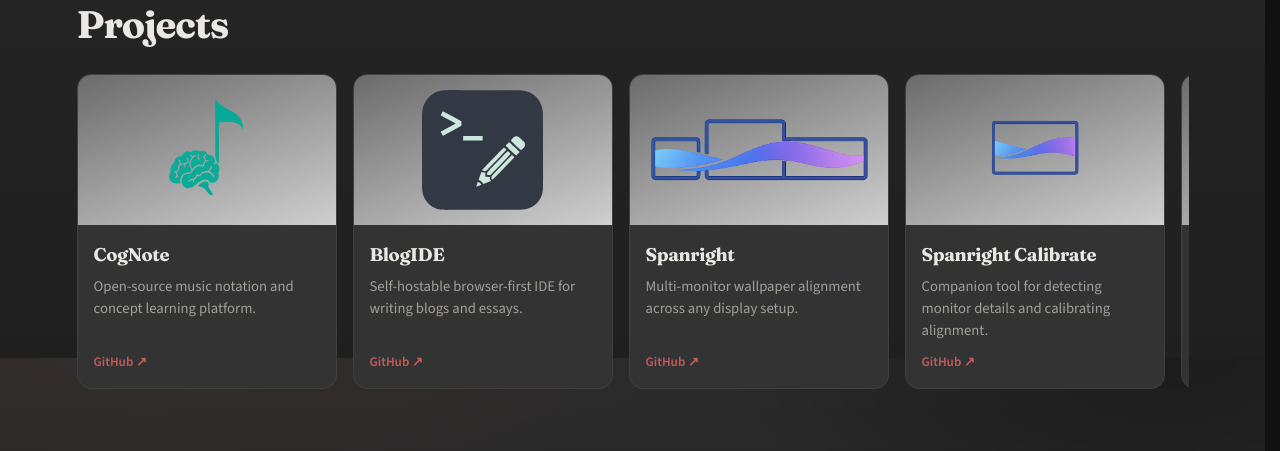
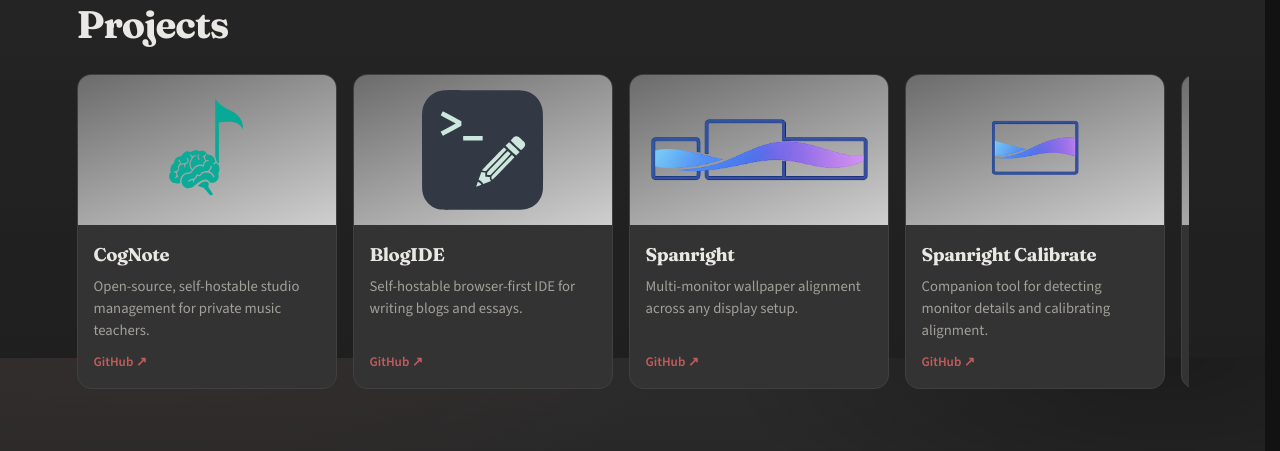
Before and after one commit to andresjmorales/personal-site, a Next.js app: page / in a window 1280 px wide. Shown: the part 442-893 px from the top of the page. Built offline with nearby package versions, Linux system fonts and the light colour scheme.

Commit message:
add grabbing click-and-drag, update cognote description

```diff
--- a/src/app/globals.css
+++ b/src/app/globals.css
@@ -172,7 +172,8 @@ a {
   gap: 1rem;
 }
 
-.project-scroll {
+.project-scroll,
+.writing-scroll {
   display: flex;
   gap: 1rem;
   margin: 0;
@@ -182,6 +183,30 @@ a {
   scroll-snap-type: x mandatory;
   scrollbar-color: var(--border) transparent;
   -webkit-overflow-scrolling: touch;
+}
+
+@media (hover: hover) and (pointer: fine) {
+  .project-scroll,
+  .writing-scroll {
+    cursor: grab;
+  }
+
+  .project-scroll.is-dragging,
+  .writing-scroll.is-dragging {
+    cursor: grabbing;
+    user-select: none;
+    scroll-snap-type: none;
+  }
+
+  .project-scroll a,
+  .writing-scroll a {
+    cursor: pointer;
+  }
+
+  .project-scroll.is-dragging a,
+  .writing-scroll.is-dragging a {
+    cursor: grabbing;
+  }
 }
 
 .project-scroll-item {
@@ -280,18 +305,6 @@ a {
 }
 
 /* ——— Writing cards ——— */
-
-.writing-scroll {
-  display: flex;
-  gap: 1rem;
-  margin: 0;
-  padding: 0.25rem 0 0.75rem;
-  overflow-x: auto;
-  overscroll-behavior-x: contain;
-  scroll-snap-type: x mandatory;
-  scrollbar-color: var(--border) transparent;
-  -webkit-overflow-scrolling: touch;
-}
 
 .writing-scroll-item {
   flex: 0 0 min(280px, 82vw);
--- a/src/app/page.tsx
+++ b/src/app/page.tsx
@@ -1,3 +1,4 @@
+import { CardRail } from "@/components/CardRail";
 import { Header } from "@/components/Header";
 import { ProjectCard } from "@/components/ProjectCard";
 import { WritingCard } from "@/components/WritingCard";
@@ -37,19 +38,19 @@ export default function HomePage() {
 
         <section id="projects" className="section">
           <h2 className="section-title">Projects</h2>
-          <div className="project-scroll" role="list">
+          <CardRail className="project-scroll" role="list">
             {projects.map((project) => (
               <div key={project.slug} className="project-scroll-item" role="listitem">
                 <ProjectCard project={project} />
               </div>
             ))}
-          </div>
+          </CardRail>
         </section>
 
         <section id="writing" className="section">
           <h2 className="section-title">Writing</h2>
           {posts.length > 0 ? (
-            <div className="writing-scroll" role="list">
+            <CardRail className="writing-scroll" role="list">
               {posts.map((post) => (
                 <div
                   key={post.slug}
@@ -59,7 +60,7 @@ export default function HomePage() {
                   <WritingCard post={post} />
                 </div>
               ))}
-            </div>
+            </CardRail>
           ) : null}
         </section>
 
--- /dev/null
+++ b/src/components/CardRail.tsx
@@ -0,0 +1,115 @@
+"use client";
+
+import {
+  useEffect,
+  useRef,
+  type ComponentPropsWithoutRef,
+  type PointerEvent as ReactPointerEvent,
+} from "react";
+
+type CardRailProps = ComponentPropsWithoutRef<"div">;
+
+function isFinePointer() {
+  return window.matchMedia("(hover: hover) and (pointer: fine)").matches;
+}
+
+export function CardRail({
+  className,
+  onPointerDown,
+  onPointerMove,
+  onPointerUp,
+  onPointerCancel,
+  ...props
+}: CardRailProps) {
+  const rootRef = useRef<HTMLDivElement>(null);
+  const stateRef = useRef({
+    pointerId: null as number | null,
+    startX: 0,
+    scrollLeft: 0,
+    dragging: false,
+    moved: false,
+  });
+
+  useEffect(() => {
+    const root = rootRef.current;
+    if (!root) return;
+
+    function onClickCapture(event: MouseEvent) {
+      if (!stateRef.current.moved) return;
+      event.preventDefault();
+      event.stopPropagation();
+      stateRef.current.moved = false;
+    }
+
+    root.addEventListener("click", onClickCapture, true);
+    return () => root.removeEventListener("click", onClickCapture, true);
+  }, []);
+
+  function handlePointerDown(event: ReactPointerEvent<HTMLDivElement>) {
+    onPointerDown?.(event);
+    if (event.defaultPrevented || !isFinePointer() || event.button !== 0) {
+      return;
+    }
+
+    const root = rootRef.current;
+    if (!root) return;
+
+    stateRef.current = {
+      pointerId: event.pointerId,
+      startX: event.clientX,
+      scrollLeft: root.scrollLeft,
+      dragging: true,
+      moved: false,
+    };
+    root.setPointerCapture(event.pointerId);
+    root.classList.add("is-dragging");
+  }
+
+  function handlePointerMove(event: ReactPointerEvent<HTMLDivElement>) {
+    onPointerMove?.(event);
+
+    const state = stateRef.current;
+    const root = rootRef.current;
+    if (!state.dragging || !root || state.pointerId !== event.pointerId) {
+      return;
+    }
+
+    const dx = event.clientX - state.startX;
+    if (Math.abs(dx) > 3) state.moved = true;
+    root.scrollLeft = state.scrollLeft - dx;
+  }
+
+  function endDrag(event: ReactPointerEvent<HTMLDivElement>) {
+    const state = stateRef.current;
+    const root = rootRef.current;
+    if (!state.dragging || state.pointerId !== event.pointerId) return;
+
+    state.dragging = false;
+    state.pointerId = null;
+    root?.classList.remove("is-dragging");
+
+    try {
+      root?.releasePointerCapture(event.pointerId);
+    } catch {
+      /* already released */
+    }
+  }
+
+  return (
+    <div
+      {...props}
+      ref={rootRef}
+      className={className}
+      onPointerDown={handlePointerDown}
+      onPointerMove={handlePointerMove}
+      onPointerUp={(event) => {
+        onPointerUp?.(event);
+        endDrag(event);
+      }}
+      onPointerCancel={(event) => {
+        onPointerCancel?.(event);
+        endDrag(event);
+      }}
+    />
+  );
+}
--- a/src/lib/content.ts
+++ b/src/lib/content.ts
@@ -63,7 +63,7 @@ export const projects: Project[] = [
     slug: "cognote",
     title: "CogNote",
     description:
-      "Open-source music notation and concept learning platform.",
+      "Open-source, self-hostable studio management for private music teachers.",
     href: "https://cognote.studio/",
     github: "https://github.com/andresjmorales/cognote",
     image: "/projects/cognote.svg",
```
